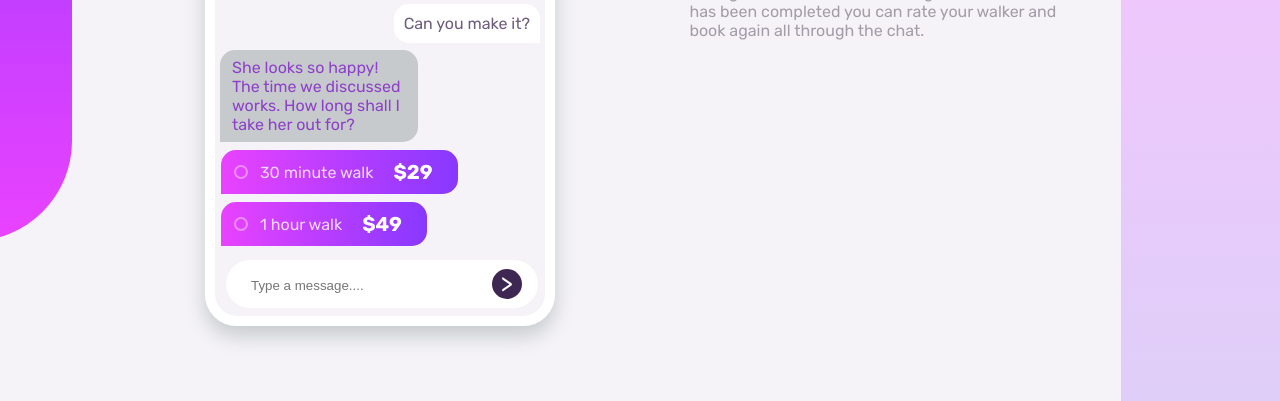
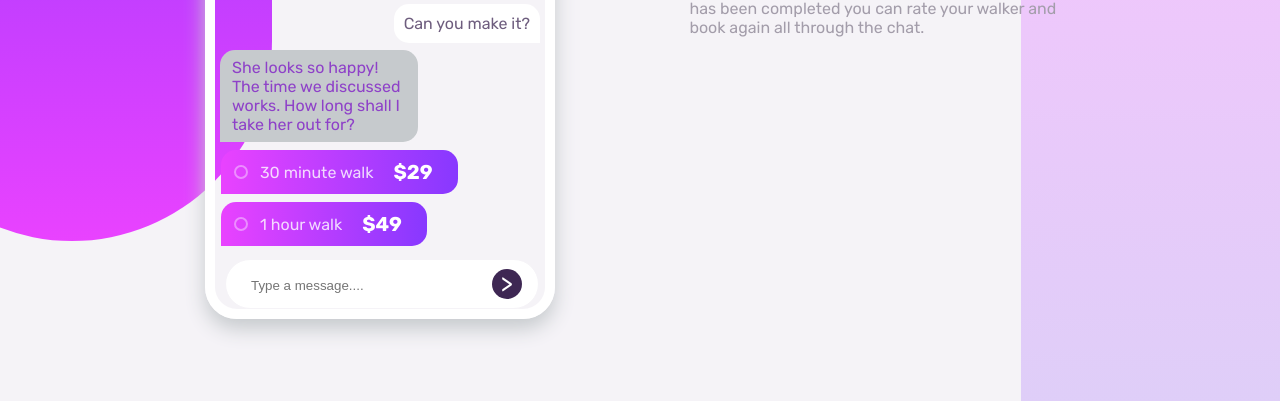
Before and after one commit to Pharm-ack/chatApp, a plain HTML site: page index.html in a window 1280 px wide. Shown: the part 399-800 px from the top of the page. Drawn offline with Linux system fonts and the light colour scheme.

Commit message:
Update style.css

```diff
--- a/style.css
+++ b/style.css
@@ -11,7 +11,7 @@ body {
 .bg {
   background: linear-gradient( to bottom, hsl(264, 100%, 61%), hsl(293, 100%, 63%) );
   height: 80vh;
-  width: 200px;
+  width: 400px;
   position: absolute;
   top: 0;
   left: -10%;
@@ -22,7 +22,7 @@ body {
 .bg2 {
   background: linear-gradient(to top, hsl(264, 75%, 89%), hsl(293, 94%, 88%));
   height: 80vh;
-  width: 300px;
+  width: 400px;
   position: absolute;
   bottom: 0;
   right: -11%;
@@ -38,8 +38,8 @@ body {
 }
 
 .mobile {
-  width: 350px;
-  height: 715px;
+  max-width: 350px;
+  max-height: 715px;
   border: 12px solid 32px;
   border-radius: 32px;
   margin-top: 10px;
```
